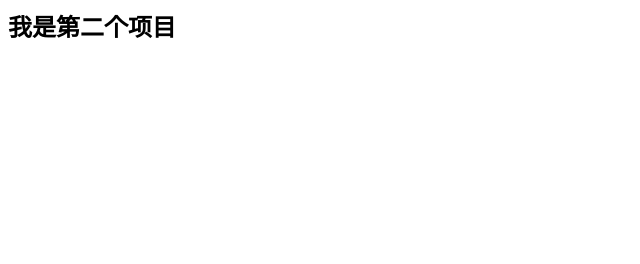
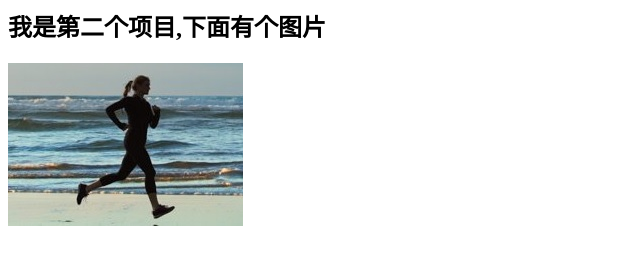
Before and after one commit to guo20240125/t2, a plain HTML site: page index.html in a window 1280 px wide. Shown: the whole page, without its empty margins (0-640 px from the left). Drawn offline with Linux system fonts and the light colour scheme.

Commit message:
Update index.html

```diff
--- a/index.html
+++ b/index.html
@@ -1,2 +1,2 @@
-<h2>我是第二个项目</h2>
-<img url="./A.jpg"/>
+<h2>我是第二个项目,下面有个图片</h2>
+<img src="./A.jpg"/>
```
